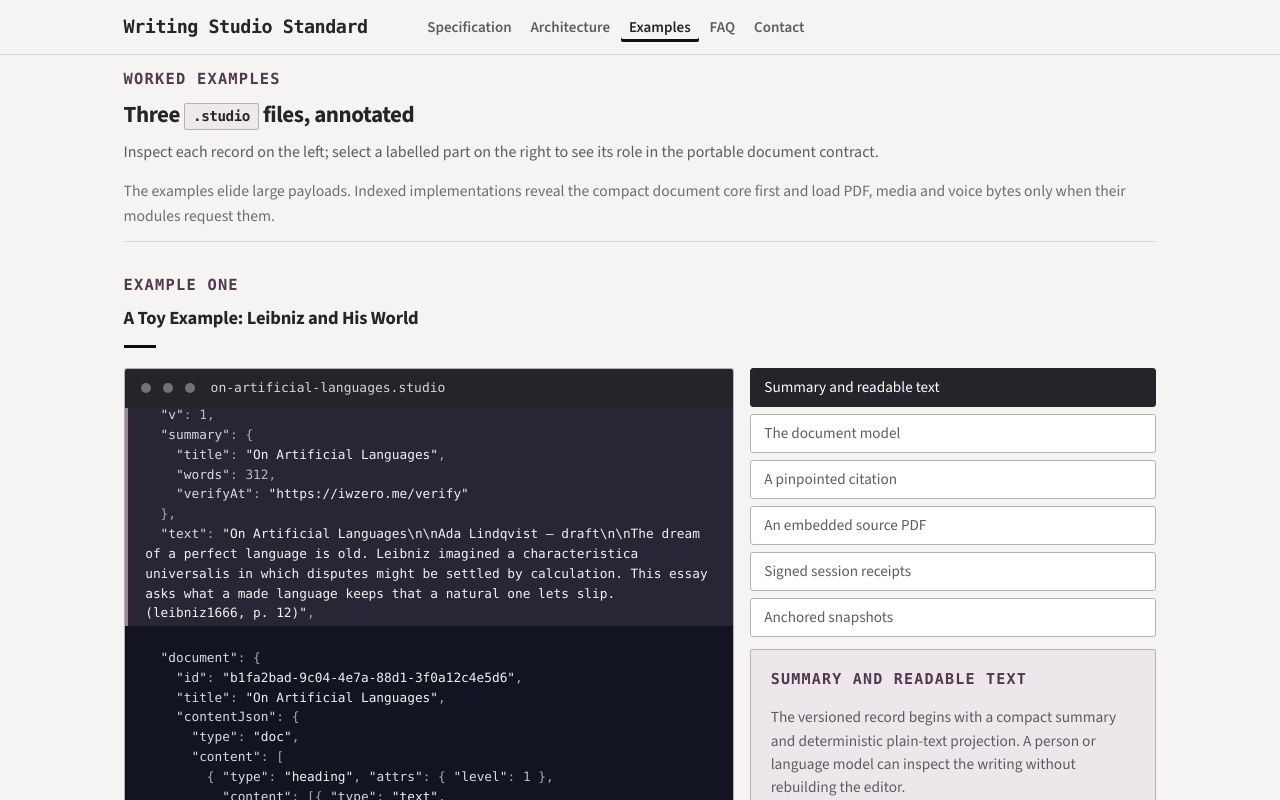
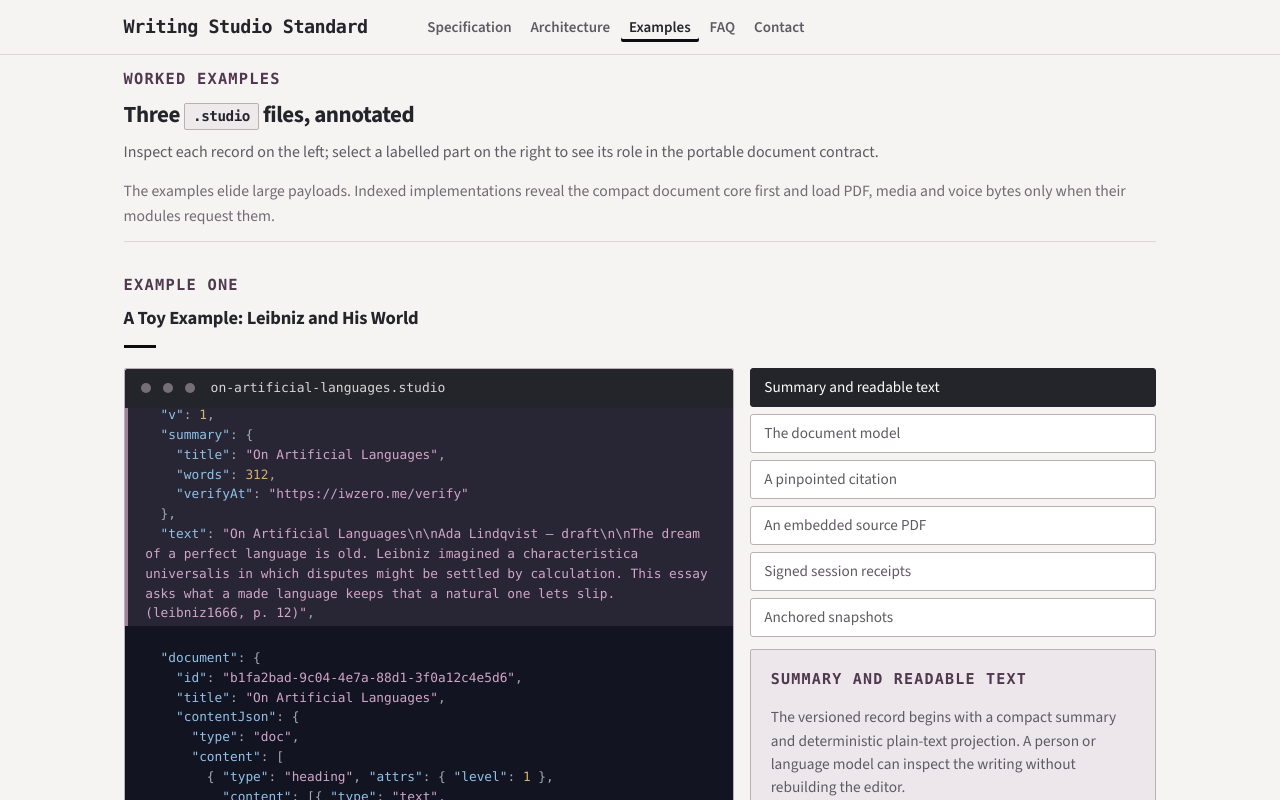
Before and after one commit to albatross310/writingstudiostandard, a React (Vite) app: page /examples in a window 1280 px wide. Shown: the top 800 px of the page. Built offline with nearby package versions, Linux system fonts and the light colour scheme.

Commit message:
Colourise code snippets

```diff
--- /dev/null
+++ b/src/components/SyntaxHighlight.jsx
@@ -0,0 +1,111 @@
+function tokenize(source) {
+  const tokens = []
+  let index = 0
+
+  const push = (type, value) => tokens.push({ type, value })
+
+  while (index < source.length) {
+    const rest = source.slice(index)
+
+    if (rest.startsWith('<!--')) {
+      const end = source.indexOf('-->', index)
+      const next = end < 0 ? source.length : end + 3
+      push('comment', source.slice(index, next))
+      index = next
+      continue
+    }
+
+    if (rest.startsWith('/*')) {
+      const end = source.indexOf('*/', index)
+      const next = end < 0 ? source.length : end + 2
+      push('comment', source.slice(index, next))
+      index = next
+      continue
+    }
+
+    if (rest.startsWith('//')) {
+      const end = source.indexOf('\n', index)
+      const next = end < 0 ? source.length : end
+      push('comment', source.slice(index, next))
+      index = next
+      continue
+    }
+
+    const rule = rest.match(/^[═━ ]+/)
+    if ((source[index] === '═' || source[index] === '━') && rule) {
+      push('comment', rule[0])
+      index += rule[0].length
+      continue
+    }
+
+    const quote = source[index]
+    if (quote === '"' || quote === "'" || quote === '`') {
+      let end = index + 1
+      while (end < source.length) {
+        if (source[end] === '\\') {
+          end += 2
+          continue
+        }
+        if (source[end] === quote) {
+          end++
+          break
+        }
+        end++
+      }
+      let next = end
+      while (next < source.length && /\s/.test(source[next])) next++
+      push(source[next] === ':' ? 'key' : 'string', source.slice(index, end))
+      index = end
+      continue
+    }
+
+    const number = rest.match(/^-?(?:\d+\.?\d*|\.\d+)(?:[eE][+-]?\d+)?/)
+    if (number && !/[A-Za-z_$]/.test(source[index - 1] || '')) {
+      push('number', number[0])
+      index += number[0].length
+      continue
+    }
+
+    const identifier = rest.match(/^[A-Za-z_$][\w$-]*/)
+    if (identifier) {
+      const value = identifier[0]
+      let next = index + value.length
+      while (next < source.length && /\s/.test(source[next])) next++
+      const type = /^(true|false|null|undefined)$/.test(value)
+        ? 'keyword'
+        : source[next] === ':'
+          ? 'key'
+          : source[next] === '('
+            ? 'function'
+            : 'text'
+      push(type, value)
+      index += value.length
+      continue
+    }
+
+    const punctuation = rest.match(/^[{}[\]():,;?.=|]+/)
+    if (punctuation) {
+      push('punctuation', punctuation[0])
+      index += punctuation[0].length
+      continue
+    }
+
+    const plain = rest.match(/^[^A-Za-z_$0-9'"`{}[\]():,;?.=|/═━-]+/)
+    if (plain) {
+      push('text', plain[0])
+      index += plain[0].length
+      continue
+    }
+
+    push('text', source[index])
+    index++
+  }
+
+  return tokens
+}
+
+export function SyntaxHighlight({ text }) {
+  return tokenize(text).map(({ type, value }, index) => (
+    <span className={`syntax-token syntax-token--${type}`} key={index}>{value}</span>
+  ))
+}
--- a/src/pages/Architecture.jsx
+++ b/src/pages/Architecture.jsx
@@ -1,3 +1,4 @@
+import { SyntaxHighlight } from '../components/SyntaxHighlight'
 import { useMeta } from '../useMeta'
 
 // The briefs describe the STANDARD (the shape a conformant file takes), not any one implementation's
@@ -230,7 +231,7 @@ export default function Architecture() {
 
                 <aside className="arch-brief">
                   <div className="arch-brief__head">{parseInt(layer.index, 10)} · {layer.name} — implementation brief</div>
-                  <pre className="arch-brief__code">{layer.brief}</pre>
+                  <pre className="arch-brief__code"><SyntaxHighlight text={layer.brief} /></pre>
                 </aside>
               </div>
             ))}
--- a/src/pages/Examples.jsx
+++ b/src/pages/Examples.jsx
@@ -1,49 +1,6 @@
 import { useRef, useState, useEffect } from 'react'
+import { SyntaxHighlight } from '../components/SyntaxHighlight'
 import { useMeta } from '../useMeta'
-
-// ── VS Code-style syntax highlighting (Dark+) for the .studio content ──────────────────────────────
-const C = {
-  key: '#d7dadd', str: '#f1f1ef', num: '#b7bbbd', kw: '#e2e4e5',
-  punct: '#a4a8aa', comment: '#7f8588', head: '#ffffff', text: '#cdd0d2',
-}
-function tokenize(src) {
-  const out = []
-  let buf = '', bufC = C.text
-  const flush = () => { if (buf) { out.push([buf, bufC]); buf = '' } }
-  const emit = (t, c) => { flush(); out.push([t, c]) }
-  const add = (ch, c) => { if (c !== bufC) { flush(); bufC = c } buf += ch }
-  let i = 0
-  while (i < src.length) {
-    const two = src.slice(i, i + 2)
-    const four = src.slice(i, i + 4)
-    if (four === '<!--') { const j = src.indexOf('-->', i); const e = j < 0 ? src.length : j + 3; emit(src.slice(i, e), C.comment); i = e; continue }
-    if (two === '/*') { const j = src.indexOf('*/', i); const e = j < 0 ? src.length : j + 2; emit(src.slice(i, e), C.comment); i = e; continue }
-    if (two === '//') { const j = src.indexOf('\n', i); const e = j < 0 ? src.length : j; emit(src.slice(i, e), C.comment); i = e; continue }
-    const ch = src[i]
-    if (ch === '═' || ch === '━') { let j = i; while (j < src.length && (src[j] === '═' || src[j] === '━' || src[j] === ' ')) j++; emit(src.slice(i, j), C.comment); i = j; continue }
-    if (ch === '"') {
-      let j = i + 1
-      while (j < src.length && src[j] !== '"') { if (src[j] === '\\') j++; j++ }
-      j++
-      let k = j; while (k < src.length && /\s/.test(src[k])) k++
-      emit(src.slice(i, Math.min(j, src.length)), src[k] === ':' ? C.key : C.str)
-      i = j; continue
-    }
-    if (/[0-9]/.test(ch) && !/[A-Za-z_]/.test(src[i - 1] || ' ')) {
-      let j = i; while (j < src.length && /[0-9.eE+-]/.test(src[j])) j++
-      emit(src.slice(i, j), C.num); i = j; continue
-    }
-    const kw = src.slice(i).match(/^(true|false|null)\b/)
-    if (kw) { emit(kw[0], C.kw); i += kw[0].length; continue }
-    add(ch, /[{}[\]:,]/.test(ch) ? C.punct : C.text)
-    i++
-  }
-  flush()
-  return out
-}
-function HL({ text }) {
-  return <>{tokenize(text).map(([t, c], i) => <span key={i} style={{ color: c }}>{t}</span>)}</>
-}
 
 // ── Example 1: a toy file ──────────────────────────────────────────────────────────────────────────
 const TOY_BLOCKS = [
@@ -290,7 +247,7 @@ function Explorer({ filename, blocks, parts, firstId }) {
                 className={'studio-block' + (b.id && b.id === active ? ' is-active' : '')}
                 onClick={() => { if (b.id) setActive(b.id) }}
                 disabled={!b.id}>
-                <HL text={b.text} />
+                <SyntaxHighlight text={b.text} />
               </button>
             ))}
           </div>
--- a/src/styles/global.css
+++ b/src/styles/global.css
@@ -87,6 +87,16 @@ code:not(pre code) {
   border-radius: 3px;
   border: 1px solid var(--rule-strong);
 }
+
+/* Shared syntax palette for every rendered code surface. */
+.syntax-token--key { color: #91c1e8; }
+.syntax-token--string { color: #d1a5c9; }
+.syntax-token--number { color: #d6b36d; }
+.syntax-token--keyword { color: #bda0e1; font-weight: 600; }
+.syntax-token--function { color: #8fb4d0; }
+.syntax-token--punctuation { color: #a2a8b4; }
+.syntax-token--comment { color: #8b94a0; font-style: italic; }
+.syntax-token--text { color: #d7d7de; }
 
 /* ─── Layout ─────────────────────────────────────────────────────── */
 .container {
```
